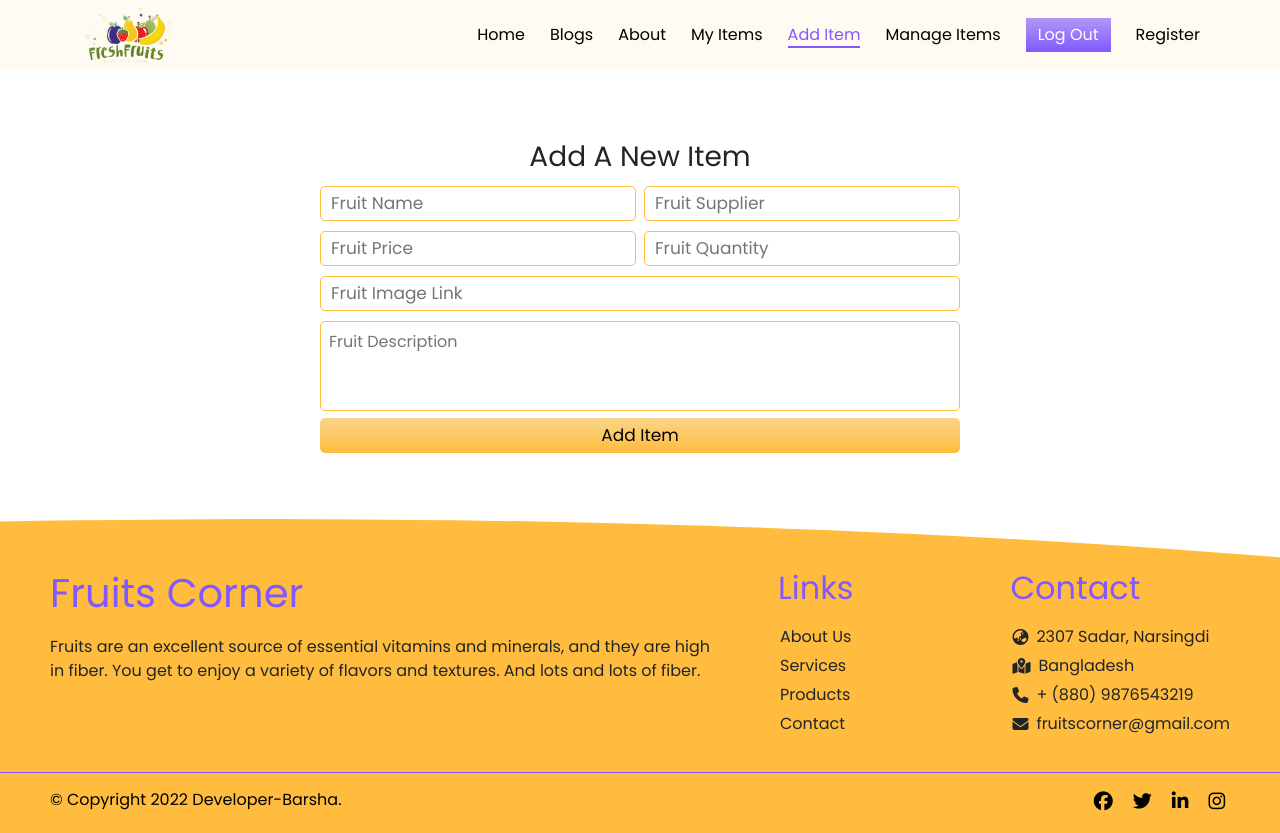
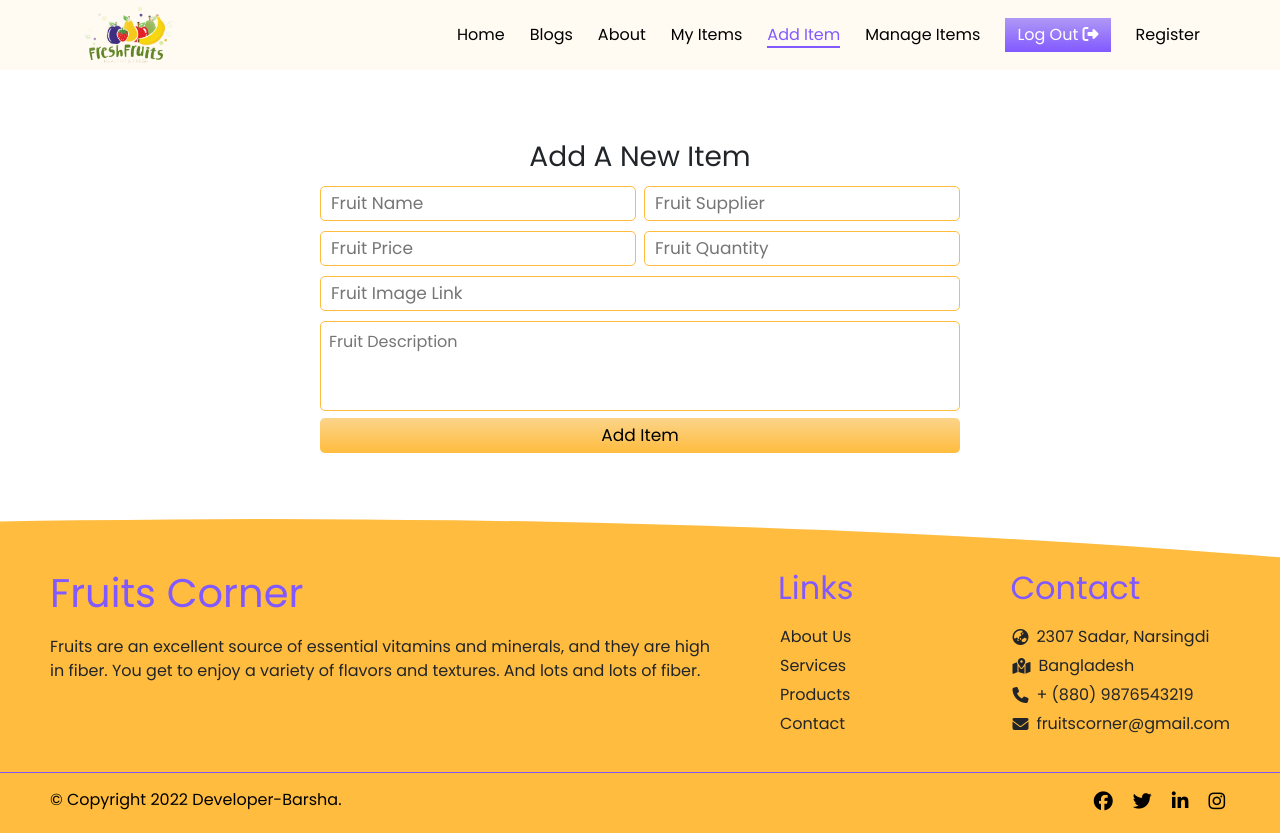
Before and after one commit to Developer-Barsha/fruits-corner-client, a React (Create React App) app: page /addfruit in a window 1280 px wide. Built offline with nearby package versions, Linux system fonts and the light colour scheme; no server answers; sample sign-in values are in the browser's storage.

Commit message:
icon added to signout btn

```diff
--- a/src/Components/Shared/Header/Header.js
+++ b/src/Components/Shared/Header/Header.js
@@ -29,7 +29,7 @@ const Header = () => {
             }
             {
                 user ?
-                    <button className='signOut-btn' onClick={() => signOut(auth)}>Log Out</button>
+                    <button className='signOut-btn' onClick={() => signOut(auth)}>Log Out <i class="fa-solid fa-right-from-bracket"></i></button>
                     :
                     <CustomLink to={'/login'}>Login</CustomLink>
             }
--- a/src/Components/Shared/LoadingSpinner/LoadingSpinner.js
+++ b/src/Components/Shared/LoadingSpinner/LoadingSpinner.js
@@ -4,7 +4,7 @@ const LoadingSpinner = () => {
     return (
         <section className='w-75  d-flex justify-content-center align-items-center position-relative mx-auto' style={{ minHeight: '200px' }}>
             <div className='d-flex justify-content-center align-items-center mx-auto' >
-                <img className='d-flex justify-content-center align-items-center mx-auto w-50' src="https://www.w3tweaks.com/images/essentials/css-loaders/window-icon-like-loader.gif" alt="" />
+                <img className='d-flex justify-content-center align-items-center mx-auto w-100' src="https://www.w3tweaks.com/images/essentials/css-loaders/window-icon-like-loader.gif" alt="" />
             </div>
         </section>
     );
```
